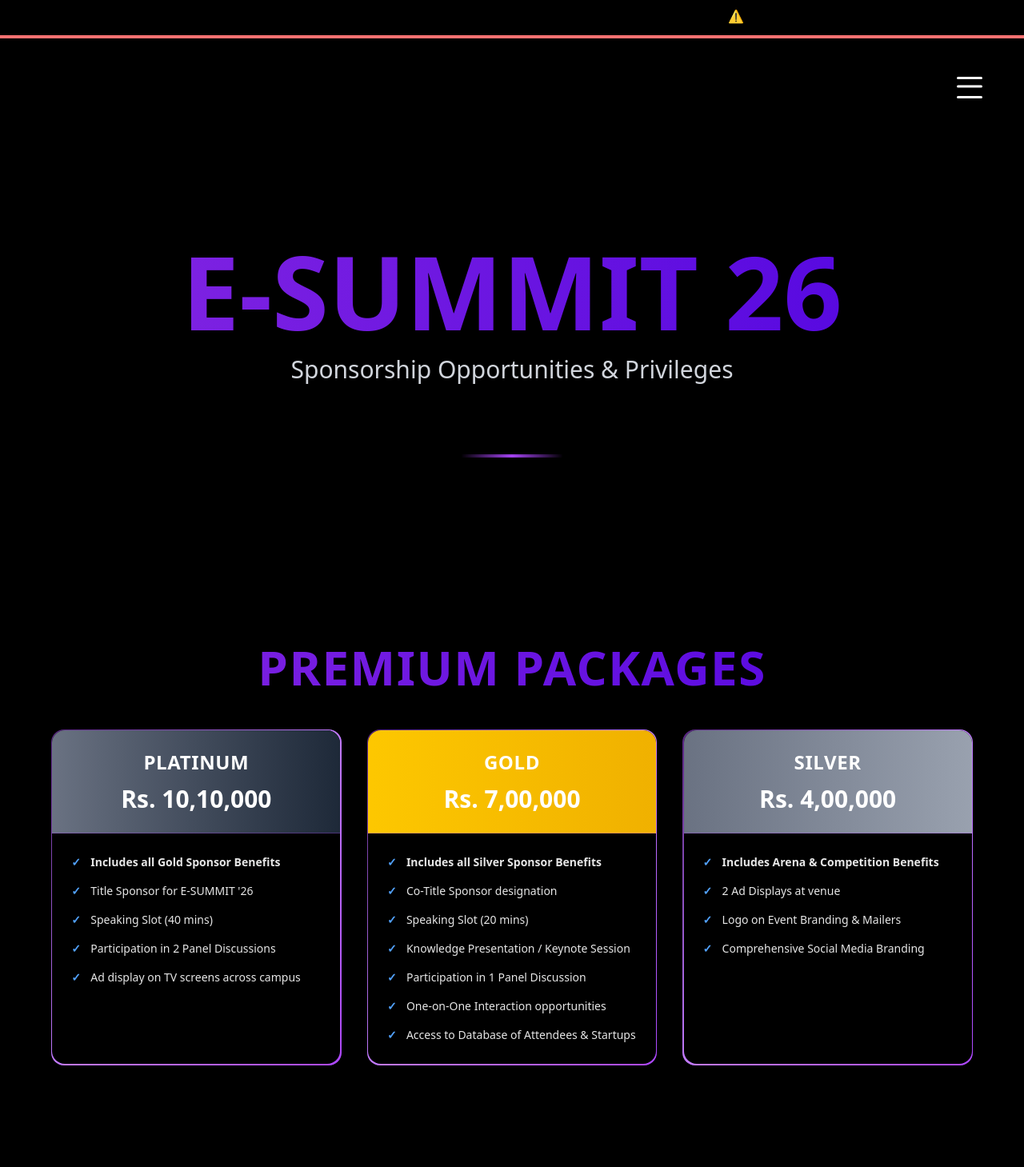
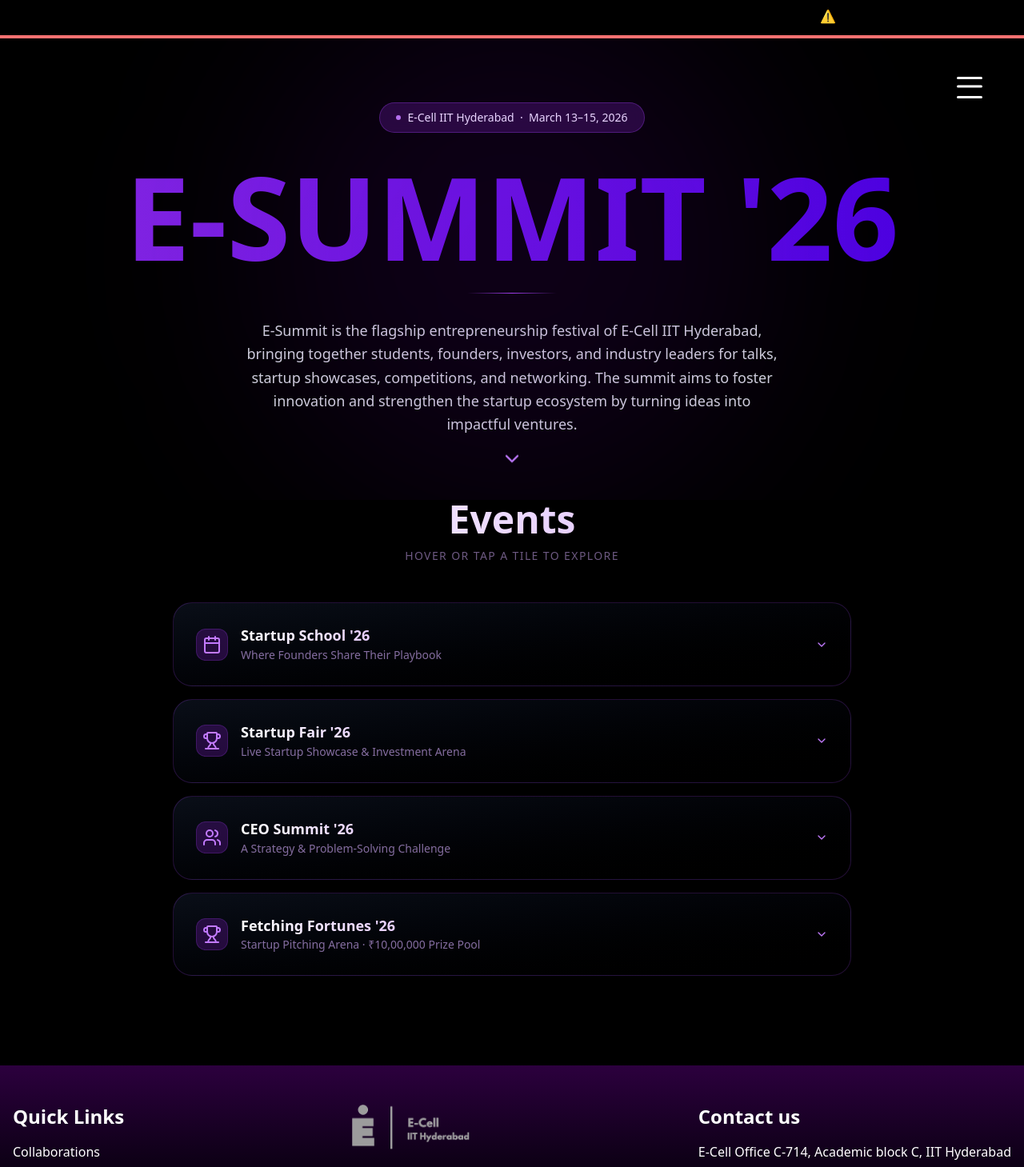
Before and after one commit to E-Cell-IITH/website-2025-26, a Next.js app: page /esummit in a window 1280 px wide. Shown: the top 1459 px of the page at 80% size. Built offline with nearby package versions, Linux system fonts and the light colour scheme.

Commit message:
Edited E-Summit page

```diff
--- a/src/components/esummit/Esummit_component.js
+++ b/src/components/esummit/Esummit_component.js
@@ -1,245 +1,357 @@
 "use client";
 
-import { useEffect, useState } from 'react';
+import { useEffect, useRef, useState } from "react";
+import { motion, AnimatePresence } from "framer-motion";
+import { MapPin, Users, Calendar, Trophy, ChevronDown } from "lucide-react";
 
-const SponsorshipCard = ({ tier, price, benefits, colorClass, textColor = "text-white", isVisible }) => (
-  <div
-    className={`flex flex-col h-full p-[1.25px] bg-gradient-to-br from-purple-500/50 via-purple-400 to-purple-500 rounded-2xl transition-all  transform hover:scale-[1.03] hover:shadow-purple-400/40 hover:shadow-lg group ${
-      isVisible ? 'translate-y-0 opacity-100' : 'translate-y-10 opacity-0'
-    }`}
-    style={{
-      transitionDuration: isVisible ? '1500ms' : '1000ms'
-    }}
-  >
-    <div
-      className="flex flex-col flex-1 bg-black rounded-2xl overflow-hidden transition-all duration-200"
-      style={{
-        transitionDuration: '200ms'
-      }}
-    >
-      <div className={`${colorClass} ${textColor} p-6 text-center border-b border-purple-500/30`}>
-        <div className="text-2xl font-bold uppercase tracking-wide">{tier}</div>
-        <div className="text-3xl font-bold mt-3">{price}</div>
-      </div>
-      <div className="p-6 flex-grow flex flex-col justify-between">
-        <ul className="list-none p-0 m-0 space-y-3">
-          {benefits.map((benefit, idx) => (
-            <li key={idx} className="pl-6 relative text-sm leading-6 text-white/90">
-              <span className="absolute left-0 font-bold text-blue-400">✓</span>
-              <span dangerouslySetInnerHTML={{ __html: benefit }} />
-            </li>
-          ))}
-        </ul>
-      </div>
-    </div>
-  </div>
-);
-
-const Esummit = () => {
-  const [isVisible, setIsVisible] = useState({});
+function AnimatedSection({ children, className = "" }) {
+  const ref = useRef(null);
+  const [visible, setVisible] = useState(false);
 
   useEffect(() => {
-    const elements = document.querySelectorAll('[data-animate-card]');
-    const observer = new IntersectionObserver(
-      (entries) => {
-        entries.forEach((entry) => {
-          if (entry.isIntersecting) {
-            const id = entry.target.id;
-            setIsVisible((prev) => ({ ...prev, [id]: true }));
-            observer.unobserve(entry.target);
-          }
-        });
+    const observer = new window.IntersectionObserver(
+      ([entry]) => {
+        if (entry.isIntersecting) {
+          setVisible(true);
+          observer.unobserve(ref.current);
+        }
       },
-      { threshold: 0.1 }
+      { threshold: 0.12 }
     );
-
-    elements.forEach((el) => {
-      observer.observe(el);
-    });
-
+    if (ref.current) observer.observe(ref.current);
     return () => observer.disconnect();
   }, []);
 
-  const premiumPackages = [
-    {
-      tier: "Platinum",
-      price: "Rs. 10,10,000",
-      colorClass: "bg-gradient-to-r from-gray-500 to-gray-800",
-      benefits: [
-        "<strong>Includes all Gold Sponsor Benefits</strong>",
-        "Title Sponsor for E-SUMMIT '26",
-        "Speaking Slot (40 mins)",
-        "Participation in 2 Panel Discussions",
-        "Ad display on TV screens across campus"
-      ]
+  return (
+    <div
+      ref={ref}
+      className={`transition-all duration-700 ease-out transform ${visible ? "opacity-100 translate-y-0" : "opacity-0 translate-y-10"
+        } ${className}`}
+    >
+      {children}
+    </div>
+  );
+}
+
+const events = [
+  {
+    id: "startup-school",
+    icon: <Calendar className="w-6 h-6 text-purple-400" />,
+    name: "Startup School '26",
+    tagline: "Where Founders Share Their Playbook",
+    description:
+      "Startup School '26 is a curated series of high-impact talks designed to give students and aspiring founders real, practical insights into building startups. From ideation and MVP building to funding, legal frameworks, D2C branding, and AI-driven ventures — this series brings experienced founders and industry leaders to share actionable lessons from their journeys.",
+    timeline: [
+      {
+        date: "14th March (Saturday)",
+        items: [
+          "Where do Startup Ideas Come From? — Prakash Balasubramanian, CEO, 18startup",
+          "Building an MVP and Team Formation? — Vikram Prabhakar, Co-founder, Recykal",
+        ],
+      },
+      {
+        date: "15th March (Sunday)",
+        items: [
+          "Don't Get Sued: Startup Legalities — Sridhar Subramanian, Co-founder, Startup Movers",
+          "How to Get Funded? — Draper Startup House",
+          "AI and Entrepreneurship — Kashyap Kompella, Founder, RPA2AI Research",
+        ],
+      },
+    ],
+    details: [
+      { icon: <MapPin className="w-4 h-4" />, label: "IIT Hyderabad" },
+      { icon: <Users className="w-4 h-4" />, label: "Open to all" },
+    ],
+    cta: null,
+  },
+  {
+    id: "startup-fair",
+    icon: <Trophy className="w-6 h-6 text-purple-400" />,
+    name: "Startup Fair '26",
+    tagline: "Live Startup Showcase & Investment Arena",
+    description:
+      "Startup Fair '26 is the dynamic exhibition arena of E-Summit '26 where innovative startups showcase their products, engage with IIT Hyderabad's student community, and interact directly with visiting VCs and incubators. Featuring a live Investment Game, this platform blends exposure, competition, and networking into one high-energy startup marketplace.",
+    timeline: [
+      {
+        date: "For Startups",
+        items: [
+          "Showcase your product to IIT Hyderabad's students and faculty",
+          "Interact directly with visiting VCs and on-campus incubators",
+          "Compete in a Live Investment Game where the IITH fraternity invests virtual money in your startup",
+          "Top startups earn a chance to participate in Fetching Fortunes (Pitching Competition)",
+          "Opportunity to be featured on ZEE TV's Ideabaaz",
+        ],
+      },
+      {
+        date: "For Students",
+        items: [
+          "Meet cutting-edge startups from across the country",
+          "Interact directly with founders",
+          "Become an investor: Receive virtual money and invest in promising startups",
+          "Help decide the winner of Startup Fair",
+          "Discover internships, projects, and networking opportunities",
+        ],
+      },
+    ],
+    details: [
+      { icon: <MapPin className="w-4 h-4" />, label: "IIT Hyderabad, Sangareddi" },
+      { icon: <Users className="w-4 h-4" />, label: "Startups & Students" },
+    ],
+    cta: { label: "Register Now", href: "https://forms.gle/cmcfW8qRTgMYX4a6A" },
+  },
+  {
+    id: "ceo-summit",
+    icon: <Users className="w-6 h-6 text-purple-400" />,
+    name: "CEO Summit '26",
+    tagline: "A Strategy & Problem-Solving Challenge",
+    description:
+      "CEO Summit '26 is a flagship live problem-solving challenge at E-Summit '26 where student teams work directly on real startup challenges and present their solutions to founders. Designed to simulate real-world strategic decision-making, the competition tests structured thinking, prioritisation, and execution under constraints — just like a startup strategy team or early founding hire.",
+    timeline: [
+      {
+        date: "March 3 — Round 1: Founder Thinking Challenge",
+        items: [
+          "Respond (max 600 words) to a real startup scenario",
+          "Identify the one key problem to prioritise (Product / Market / Execution)",
+          "Propose two actions to take in the next 30 days",
+          "State one action to avoid and justification",
+        ],
+      },
+      {
+        date: "March 5–13 — Stage 2: Startup Engagement Phase",
+        items: [
+          "Shortlisted teams paired with partner startups",
+          "Assigned a real, non-confidential business problem to analyse and solve",
+        ],
+      },
+      {
+        date: "March 14 — Stage 3: Final Presentation",
+        items: [
+          "Teams pitch solutions directly to startup founders on campus",
+          "One winning team selected per startup",
+        ],
+      },
+    ],
+    details: [
+      { icon: <MapPin className="w-4 h-4" />, label: "IIT Hyderabad, Sangareddi, Telangana" },
+      { icon: <Users className="w-4 h-4" />, label: "2–4 Members · UG & PG (All Streams)" },
+      { icon: <Calendar className="w-4 h-4" />, label: "Mode: Offline" },
+      { icon: <Calendar className="w-4 h-4" />, label: "Deadline: 15 Feb 2026, 02:37 PM IST" },
+    ],
+    cta: {
+      label: "Register Now",
+      href: "https://unstop.com/competitions/ceo-summit-26-iit-hyderabad-1639441",
     },
-    {
-      tier: "Gold",
-      price: "Rs. 7,00,000",
-      colorClass: "bg-gradient-to-r from-yellow-400 to-yellow-500",
-      benefits: [
-        "<strong>Includes all Silver Sponsor Benefits</strong>",
-        "Co-Title Sponsor designation",
-        "Speaking Slot (20 mins)",
-        "Knowledge Presentation / Keynote Session",
-        "Participation in 1 Panel Discussion",
-        "One-on-One Interaction opportunities",
-        "Access to Database of Attendees & Startups"
-      ]
+  },
+  {
+    id: "fetching-fortunes",
+    icon: <Trophy className="w-6 h-6 text-purple-400" />,
+    name: "Fetching Fortunes '26",
+    tagline: "Startup Pitching Arena · ₹10,00,000 Prize Pool",
+    description:
+      "Fetching Fortunes '26 is the flagship startup pitching competition of E-SUMMIT '26, the 6th Entrepreneurial Summit of IIT Hyderabad. In collaboration with Ideabaaz, the event provides high-potential startups a national platform to pitch before a distinguished jury of investors and industry leaders. Top-performing startups receive Fast-Track Entry to the Ideabaaz Final Round, creating a direct pathway from campus innovation to national recognition.",
+    timeline: [
+      {
+        date: "March 4 — Round 1: Pitch Deck & Video Submission",
+        items: [
+          "Submit a Pitch Deck (PDF)",
+          "Submit a Pitch Video (Max 7 Minutes, Founder-led preferred)",
+        ],
+      },
+      {
+        date: "March 15 — Round 2: Final Pitch Showdown",
+        items: [
+          "Jury: Ideabaaz Representative, IIT Hyderabad / ITIC Nominees, External Investors",
+          "3-minute pitch per startup",
+          "7-minute Q&A session",
+          "Top 3 startups: Fast-Track Entry to Ideabaaz Final Round",
+        ],
+      },
+    ],
+    details: [
+      { icon: <MapPin className="w-4 h-4" />, label: "IIT Hyderabad, Sangareddi" },
+      { icon: <Users className="w-4 h-4" />, label: "1–5 Members · Offline" },
+      { icon: <Calendar className="w-4 h-4" />, label: "15 March 2026" },
+      { icon: <Trophy className="w-4 h-4" />, label: "Prize Pool: ₹10,00,000" },
+    ],
+    cta: {
+      label: "Register Now",
+      href: "https://unstop.com/competitions/fetching-fortunes-26-e-summit-26-iit-hyderabad-1627472",
     },
-    {
-      tier: "Silver",
-      price: "Rs. 4,00,000",
-      colorClass: "bg-gradient-to-r from-gray-500 to-gray-400",
-      textColor: "text-white",
-      benefits: [
-        "<strong>Includes Arena & Competition Benefits</strong>",
-        "2 Ad Displays at venue",
-        "Logo on Event Branding & Mailers",
-        "Comprehensive Social Media Branding"
-      ]
-    }
-  ];
+  },
+];
 
-  const eventSponserships = [
-    {
-      tier: "Arena Sponsor",
-      price: "Rs. 3,00,000",
-      colorClass: "bg-gradient-to-r from-blue-400 to-blue-500",
-      benefits: [
-        "<strong>Includes Startup Fair + FoFe + Stakes Benefits</strong>",
-        "Branding across all arenas",
-        "Logo on stalls, posters, and zone signages",
-        "Individual standee in each arena",
-        "Stall facilities (2x2 m²)"
-      ]
-    },
-    {
-      tier: "Playbook Series",
-      price: "Rs. 3,00,000",
-      colorClass: "bg-gradient-to-r from-blue-400 to-blue-500",
-      benefits: [
-        "Title Sponsor rights for Startup Playbook",
-        "Keynote session on industry opportunities",
-        "Additional Keynote session",
-        "Logo on all Startup Playbook collaterals",
-        "Branding on digital platforms"
-      ]
-    },
-    {
-      tier: "Fetching Fortunes",
-      price: "Rs. 2,75,000",
-      colorClass: "bg-gradient-to-r from-blue-400 to-blue-500",
-      benefits: [
-        "Title Sponsor rights for Fetching Fortunes",
-        "Keynote session",
-        "Logo on certificates & prize cheques",
-        "Standee & Banner at venue",
-        "Posters across IIT Hyderabad campus",
-        "Logo on event goodies",
-        "Access to selected startups for investment discussions"
-      ]
-    },
-    {
-      tier: "Startup Stakes",
-      price: "Rs. 1,25,000",
-      colorClass: "bg-gradient-to-r from-blue-400 to-blue-500",
-      benefits: [
-        "<strong>Includes Startup Fair Benefits</strong>",
-        "Logo placement inside virtual investment game"
-      ]
-    }
-  ];
+function EventTile({ event, index }) {
+  const [open, setOpen] = useState(false);
 
-  const standardSponserships = [
-    {
-      tier: "Competition",
-      price: "Rs. 1,00,000",
-      colorClass: "bg-gradient-to-r from-blue-400 to-blue-500",
-      benefits: [
-        "Title Rights for the Startup Competition",
-        "Jury panel seat for representative",
-        "Logo on pitch templates, certificates & cheques",
-        "Branding across competition promotions (Online & Ground)"
-      ]
-    },
-    {
-      tier: "FoFe / Startup Fair",
-      price: "Rs. 1,00,000 (Each)",
-      colorClass: "bg-gradient-to-r from-blue-400 to-blue-500",
-      benefits: [
-        "Logo & details on Stalls",
-        "Posters on Stalls",
-        "One individual standee in the Arena",
-        "Hospitality support during E-Summit '26",
-        "Featured mention in report & social media"
-      ]
-    }
-  ];
+  const handleMouseEnter = () => setOpen(true);
+  const handleMouseLeave = () => setOpen(false);
+  const handleClick = () => setOpen((o) => !o);
 
-  const renderCards = (cards, startIndex) => {
-    return cards.map((pkg, idx) => (
-      <div
-        key={idx}
-        id={`card-${startIndex + idx}`}
-        data-animate-card
-        className="h-full"
-      >
-        <SponsorshipCard
-          {...pkg}
-          isVisible={isVisible[`card-${startIndex + idx}`]}
+  return (
+    <motion.div
+      initial={{ opacity: 0, y: 36 }}
+      whileInView={{ opacity: 1, y: 0 }}
+      viewport={{ once: true }}
+      transition={{ duration: 0.5, delay: index * 0.1 }}
+      onMouseEnter={handleMouseEnter}
+      onMouseLeave={handleMouseLeave}
+      onClick={handleClick}
+      className={`rounded-3xl border cursor-pointer select-none transition-all duration-300
+        ${open
+          ? "border-purple-500/70 bg-gradient-to-br from-purple-900/30 to-black/60 shadow-[0_0_40px_rgba(168,85,247,0.2)] scale-[1.025]"
+          : "border-purple-500/20 bg-gradient-to-br from-gray-900/60 to-black/50 hover:border-purple-500/50 hover:shadow-[0_0_24px_rgba(168,85,247,0.14)] hover:scale-[1.015]"
+        }`}
+    >
+      <div className="flex items-center justify-between gap-4 p-6 md:p-7">
+        <div className="flex items-center gap-4">
+          <div className="w-10 h-10 rounded-xl bg-purple-900/40 border border-purple-500/20 flex items-center justify-center flex-shrink-0">
+            {event.icon}
+          </div>
+          <div>
+            <h3 className="text-base md:text-lg font-bold bg-gradient-to-r from-white to-purple-300 bg-clip-text text-transparent leading-snug">
+              {event.name}
+            </h3>
+            <p className="text-xs md:text-sm text-purple-300/60 mt-0.5">{event.tagline}</p>
+          </div>
+        </div>
+        <ChevronDown
+          className={`w-4 h-4 text-purple-400 flex-shrink-0 transition-transform duration-300 ${open ? "rotate-180" : ""}`}
         />
       </div>
-    ));
-  };
 
+      <AnimatePresence initial={false}>
+        {open && (
+          <motion.div
+            key="expanded"
+            initial={{ opacity: 0, height: 0 }}
+            animate={{ opacity: 1, height: "auto" }}
+            exit={{ opacity: 0, height: 0 }}
+            transition={{ duration: 0.38, ease: [0.22, 1, 0.36, 1] }}
+            className="overflow-hidden"
+          >
+            <div className="px-6 md:px-7 pb-7 pt-1 space-y-5 border-t border-purple-500/10">
+              <p className="text-sm md:text-base text-gray-300 leading-relaxed">
+                {event.description}
+              </p>
+
+              <div className="flex flex-wrap gap-2">
+                {event.details.map((d, i) => (
+                  <span
+                    key={i}
+                    className="inline-flex items-center gap-1.5 px-3 py-1 rounded-full bg-purple-900/30 border border-purple-500/20 text-xs text-purple-200"
+                  >
+                    <span className="text-purple-400">{d.icon}</span>
+                    {d.label}
+                  </span>
+                ))}
+              </div>
+
+              <div>
+                <p className="text-xs font-semibold text-purple-400 uppercase tracking-widest mb-3">
+                  Timeline
+                </p>
+                <div className="space-y-4 border-l-2 border-purple-500/30 pl-4">
+                  {event.timeline.map((stage, si) => (
+                    <div key={si} className="relative">
+                      <div className="absolute -left-[21px] top-1 w-2.5 h-2.5 rounded-full bg-purple-500" />
+                      <p className="text-xs font-bold text-purple-400 uppercase tracking-wide mb-1">
+                        {stage.date}
+                      </p>
+                      <ul className="space-y-1">
+                        {stage.items.map((item, ii) => (
+                          <li key={ii} className="text-sm text-gray-300 leading-relaxed">
+                            · {item}
+                          </li>
+                        ))}
+                      </ul>
+                    </div>
+                  ))}
+                </div>
+              </div>
+
+              {event.cta && (
+                <div onClick={(e) => e.stopPropagation()}>
+                  <a
+                    href={event.cta.href}
+                    target="_blank"
+                    rel="noopener noreferrer"
+                    className="inline-flex items-center gap-2 bg-gradient-to-r from-fuchsia-600 to-purple-600 hover:from-fuchsia-500 hover:to-purple-500 text-white px-7 py-2.5 rounded-lg text-sm font-semibold transition-all duration-200 shadow-[0_0_14px_rgba(168,85,247,0.45)] hover:shadow-[0_0_22px_rgba(168,85,247,0.7)]"
+                  >
+                    {event.cta.label} →
+                  </a>
+                </div>
+              )}
+            </div>
+          </motion.div>
+        )}
+      </AnimatePresence>
+    </motion.div>
+  );
+}
+
+export default function Esummit() {
   return (
     <div className="bg-black text-white min-h-screen">
-
-      {/* Header */}
-      <div className="relative py-75 px-6 md:px-8 lg:px-16 ">
-      <div className="text-center mb-12 sm:mb-16">
-        <h1 className="text-5xl sm:text-5xl md:text-6xl lg:text-9xl font-bold uppercase mb-4   animated-gradient-text">
-          E-Summit 26
-        </h1>
-        <p className="text-xl sm:text-3xl text-gray-300 px-4">Sponsorship Opportunities & Privileges</p>
-        <div className="max-w-7xl mx-auto px-6 md:px-8 lg:px-16 py-3"></div>
-      </div>
-
-    <div className="h-1 w-32  bg-gradient-to-r from-transparent via-purple-500 to-transparent mx-auto mb-8 animate-pulse"></div>
-      {/* Content */}
-        {/* Premium Packages */}
-        <div className="mb-20 py-50">
-          <h2 className="text-4xl md:text-6xl font-bold uppercase tracking-wide text-blue-400 mb-12 text-center animated-gradient-text">
-            Premium Packages
-          </h2>
-          <div className="grid gap-8 grid-cols-1 md:grid-cols-2 lg:grid-cols-3">
-            {renderCards(premiumPackages, 100)}
-          </div>
+      <section className="relative flex flex-col items-center justify-center text-center px-6 pt-32 pb-20 overflow-hidden">
+        <div aria-hidden className="pointer-events-none absolute inset-0 flex items-center justify-center">
+          <div className="w-[640px] h-[640px] rounded-full bg-purple-700/10 blur-[120px]" />
         </div>
 
-        {/* Event & Arena Sponsorships */}
-        <div className="mb-20">
-          <h2 className="text-4xl md:text-6xl font-bold uppercase tracking-wide text-blue-400 mb-12 text-center animated-gradient-text">
-            Event & Arena Sponsorships
+        <motion.div
+          initial={{ opacity: 0, y: 16 }}
+          animate={{ opacity: 1, y: 0 }}
+          transition={{ duration: 0.6 }}
+          className="inline-flex items-center gap-2 px-5 py-2 mb-8 rounded-full bg-purple-900/40 border border-purple-500/30 backdrop-blur-sm text-purple-200 text-sm"
+        >
+          <span className="w-1.5 h-1.5 rounded-full bg-purple-400 animate-pulse" />
+          E-Cell IIT Hyderabad &nbsp;·&nbsp; March 13–15, 2026
+        </motion.div>
+
+        <motion.h1
+          initial={{ opacity: 0, y: 24 }}
+          animate={{ opacity: 1, y: 0 }}
+          transition={{ duration: 0.7, delay: 0.1 }}
+          className="text-6xl sm:text-7xl md:text-8xl lg:text-[9rem] font-bold uppercase leading-none animated-gradient-text mb-6"
+        >
+          E-Summit &apos;26
+        </motion.h1>
+
+        <div className="h-px w-28 bg-gradient-to-r from-transparent via-purple-500 to-transparent mb-8 animate-pulse" />
+
+        <motion.p
+          initial={{ opacity: 0, y: 16 }}
+          animate={{ opacity: 1, y: 0 }}
+          transition={{ duration: 0.7, delay: 0.2 }}
+          className="max-w-2xl text-base md:text-lg text-gray-300 leading-relaxed"
+        >
+          E-Summit is the flagship entrepreneurship festival of E-Cell IIT Hyderabad,
+          bringing together students, founders, investors, and industry leaders for talks,
+          startup showcases, competitions, and networking. The summit aims to foster
+          innovation and strengthen the startup ecosystem by turning ideas into impactful
+          ventures.
+        </motion.p>
+
+        <div className="absolute bottom-8 left-1/2 -translate-x-1/2 animate-bounce">
+          <ChevronDown className="w-7 h-7 text-purple-400" />
+        </div>
+      </section>
+
+      <section className="max-w-4xl mx-auto px-4 sm:px-6 pb-28">
+        <AnimatedSection className="text-center mb-12">
+          <h2 className="text-3xl sm:text-4xl md:text-5xl font-bold bg-gradient-to-r from-white to-purple-300 bg-clip-text text-transparent mb-3">
+            Events
           </h2>
-          <div className="grid gap-8 grid-cols-1 md:grid-cols-2 lg:grid-cols-2">
-            {renderCards(eventSponserships, 200)}
-          </div>
+          <p className="text-sm text-purple-300/50 tracking-widest uppercase">
+            Hover or tap a tile to explore
+          </p>
+        </AnimatedSection>
+
+        <div className="space-y-4">
+          {events.map((event, idx) => (
+            <EventTile key={event.id} event={event} index={idx} />
+          ))}
         </div>
-
-        {/* Standard Sponsorships */}
-        <div className="mb-20">
-          <h2 className="text-4xl md:text-6xl font-bold uppercase tracking-wide text-blue-400 mb-12 text-center animated-gradient-text">
-            Standard Sponsorships
-          </h2>
-          <div className="grid gap-8 grid-cols-1 md:grid-cols-2">
-            {renderCards(standardSponserships, 400)}
-          </div>
-        </div>
-      </div>
+      </section>
     </div>
   );
-};
-
-export default Esummit;
+}
```
